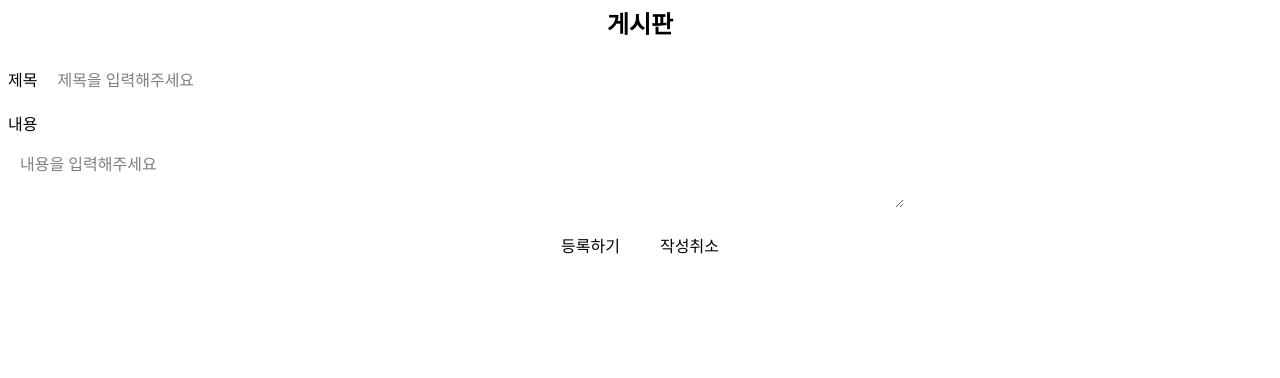
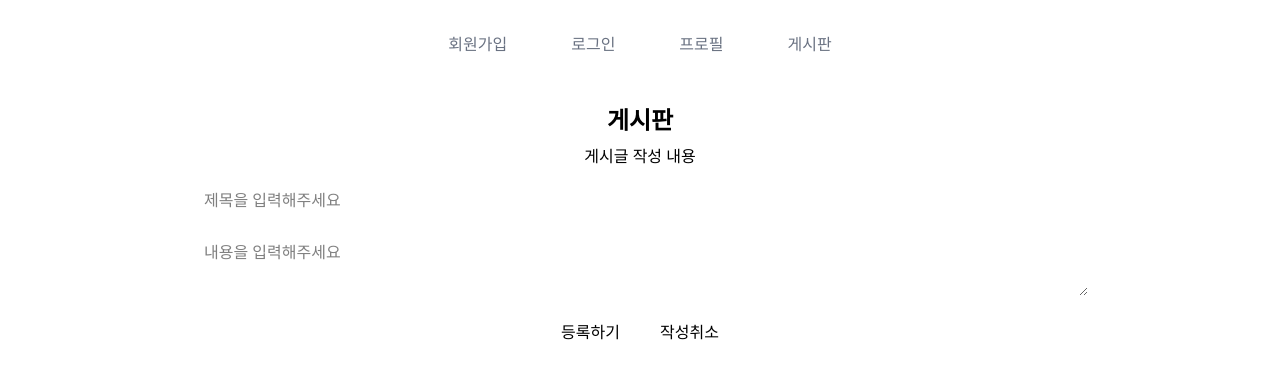
Before and after one commit to minji-kim0524/likelion-14th-react-homework, a React (Vite) app in the folder week4/: page /notice in a window 1280 px wide. Shown: the top 378 px of the page. Built offline with nearby package versions, Linux system fonts and the light colour scheme; no server answers; a web font is replaced by a local one.

Commit message:
feat. 게시판 페이지 생성

```diff
--- a/week4/src/pages/notice.tsx
+++ b/week4/src/pages/notice.tsx
@@ -1,33 +1,38 @@
 import { toast } from 'sonner'
-import Input from '@/components/Input'
 import Button from '@/components/button'
+import Navigation from '@/components/navigation'
 
 export default function Notice() {
-  type Pages = 'signin' | 'signup' | 'prpfile' | 'notice'
-
   return (
-    <section className="p-2 flex flex-col gap-3">
+    <>
+      <Navigation />
+      <section className="p-4 flex flex-col">
         <h2 className="font-bold text-2xl text-center mb-2">게시판</h2>
-      <div>
-        <label htmlFor="/" className="mr-2">
+        <div className="flex flex-col gap-3">
+          <div className="mx-auto flex justify-start">
+            <p className="font-medium">게시글 작성 내용</p>
+          </div>
+          <div className="inline-flex flex-nowrap">
+            <label htmlFor="/" className="sr-only">
               제목
             </label>
             <input
               type="text"
               placeholder="제목을 입력해주세요"
-          className="border rounded px-3 py-2"
+              className="border rounded px-3 py-2 max-w-4xl w-full mx-auto"
             />
           </div>
           <div>
-        <label htmlFor="/" className="block mb-2">
+            <label htmlFor="/" className="sr-only">
               내용
             </label>
             <textarea
               placeholder="내용을 입력해주세요"
-          className="border rounded px-3 py-2 max-w-4xl w-full h-fit"
+              className="block border rounded px-3 py-2 max-w-4xl w-full mx-auto"
             />
           </div>
-      <div className="flex gap-4 justify-center">
+        </div>
+        <div className="flex gap-4 justify-center mt-4">
           <Button
             type="submit"
             sign="등록하기"
@@ -36,5 +41,6 @@ export default function Notice() {
           <Button type="button" sign="작성취소" />
         </div>
       </section>
+    </>
   )
 }
```
Lines whose indentation alone changed are shown as unchanged.
